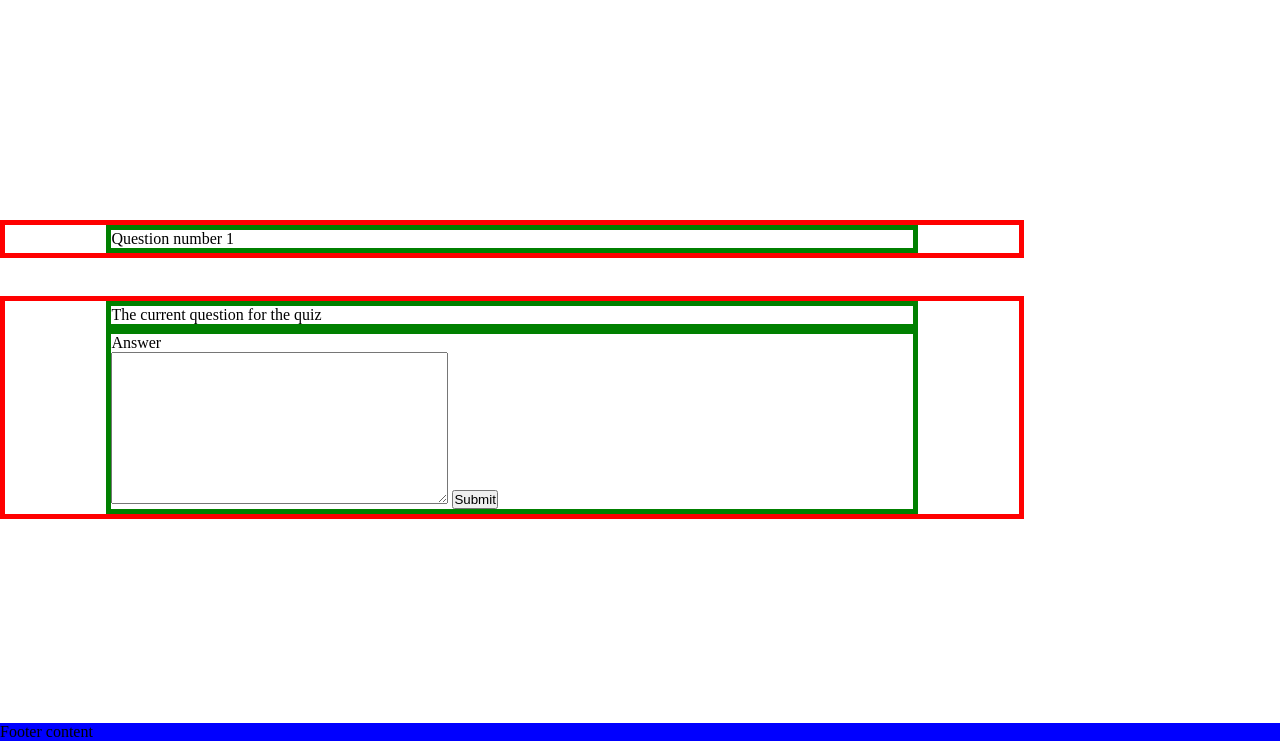
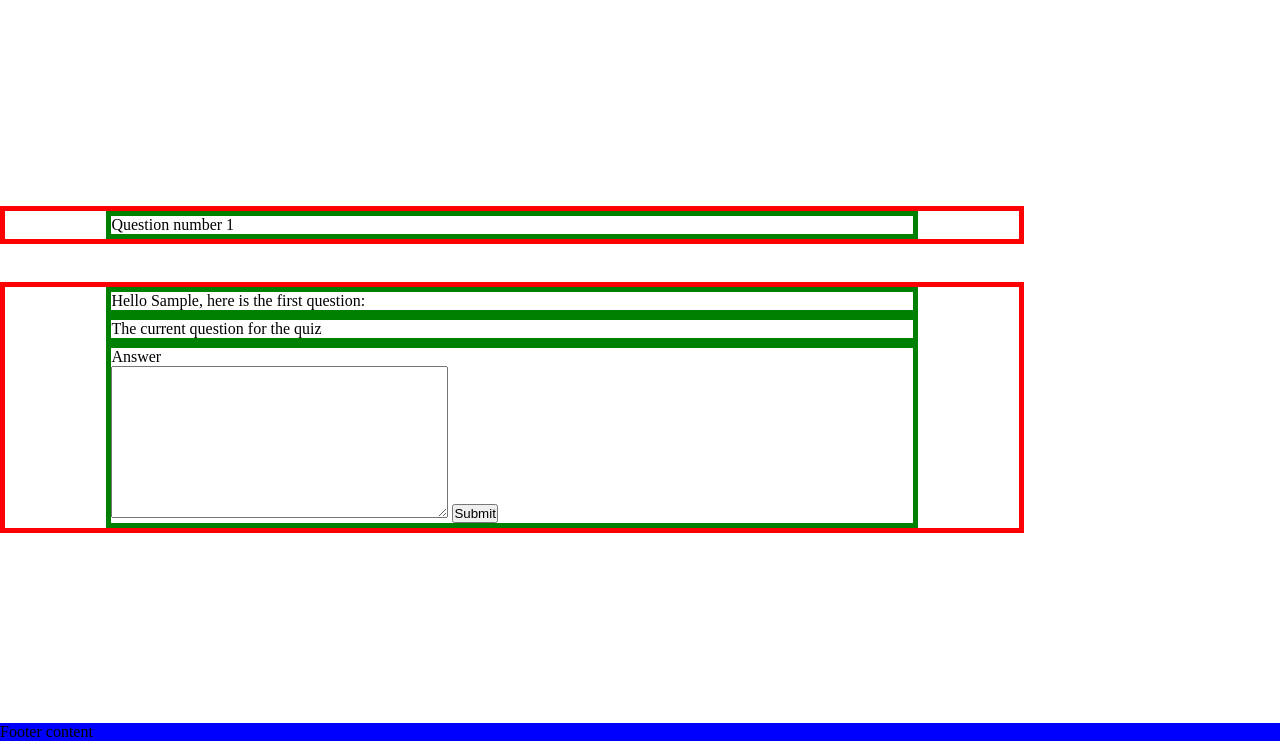
Before and after one commit to rferguson386/pub-quiz-game, a plain HTML site: page index.html in a window 1280 px wide. Both pictures are taken after typing "Sample" into the empty fields and a click on the input "Start". Shown: the part 59-800 px from the top of the page. Drawn offline with nearby package versions, Linux system fonts and the light colour scheme.

Commit message:
add greetings function

```diff
--- a/assets/javascript/main.js
+++ b/assets/javascript/main.js
@@ -52,4 +52,11 @@ function setQuestionNumberDisplay() {
     /* Set the value of the message telling the user what question they are on */
     let currentQuestionNumberDisplay = document.getElementById('question-number')
     currentQuestionNumberDisplay.innerHTML = `<p>Question number ${currentQuestionCounter}</p>`;
+    greetings();
 }
+
+function greetings() {
+    let currentGreeting = document.getElementById('first-question-greeting');
+    currentGreeting.innerHTML = `
+    <p>Hello ${userName}, here is the first question:</p>`
+}
--- a/index.html
+++ b/index.html
@@ -40,6 +40,9 @@
             <div id="question-number">Question number for the current question</div>
         </section>
         <section id="quiz-questions" class="hide">
+            <div id="first-question-greeting">
+                The greeting which is only displayed before the first question is asked.
+            </div>
             <div id="current-question">
                 The current question for the quiz
             </div>
```
